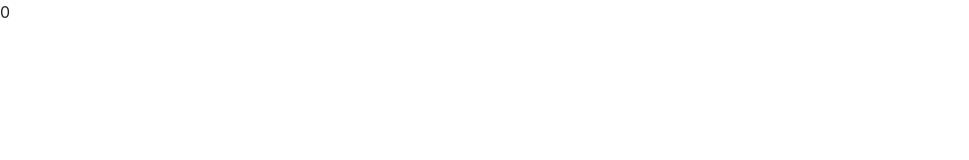
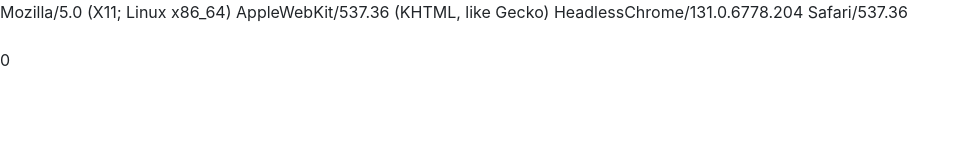
Before and after one commit to nape1/nape1.github.io, a website: page index.html in a window 1280 px wide. Shown: the whole page, without its empty margins (0-969 px from the left). Drawn offline with nearby package versions, Linux system fonts and the light colour scheme.

Commit message:
break addded

```diff
--- a/index.html
+++ b/index.html
@@ -15,6 +15,7 @@
 
 <body>
 <div id="app"></div>
+<br/>
 <div id="RO"></div>
 <!-- <div class="mc-content-wrapper">
     <div class="con">
@@ -77,7 +78,7 @@
 </script>
 <script>
     const appDiv = document.getElementById('app');
-    // appDiv.innerHTML = navigator.userAgent;
+    appDiv.innerHTML = navigator.userAgent;
 
     checkVersion = function () {
     var agent = window.navigator.userAgent,
@@ -89,6 +90,7 @@
     }
     const ro = document.getElementById('RO');
     if(checkVersion){
+        // get ios versio as 7.1
         ro.innerHTML=checkVersion();
     }
 
```
